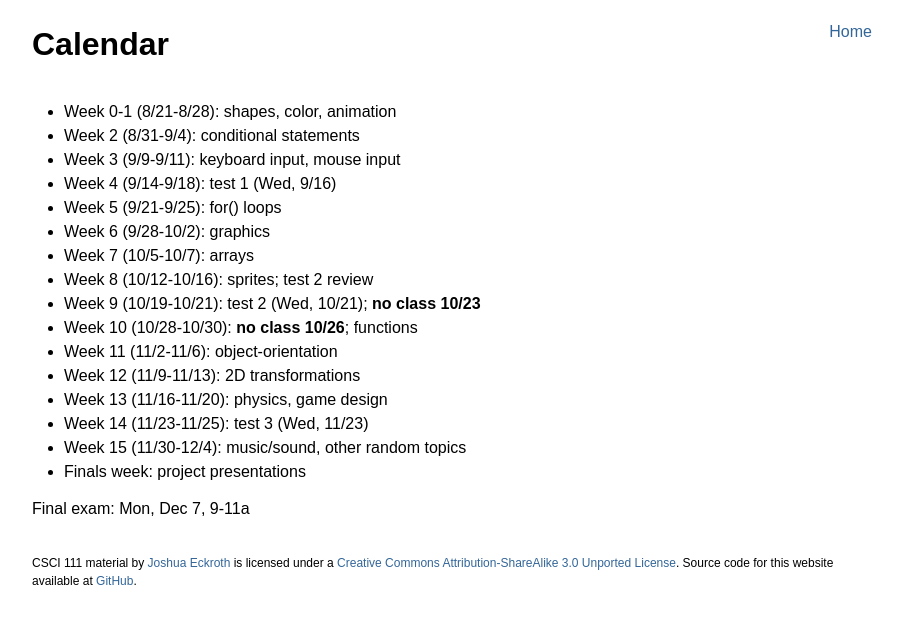
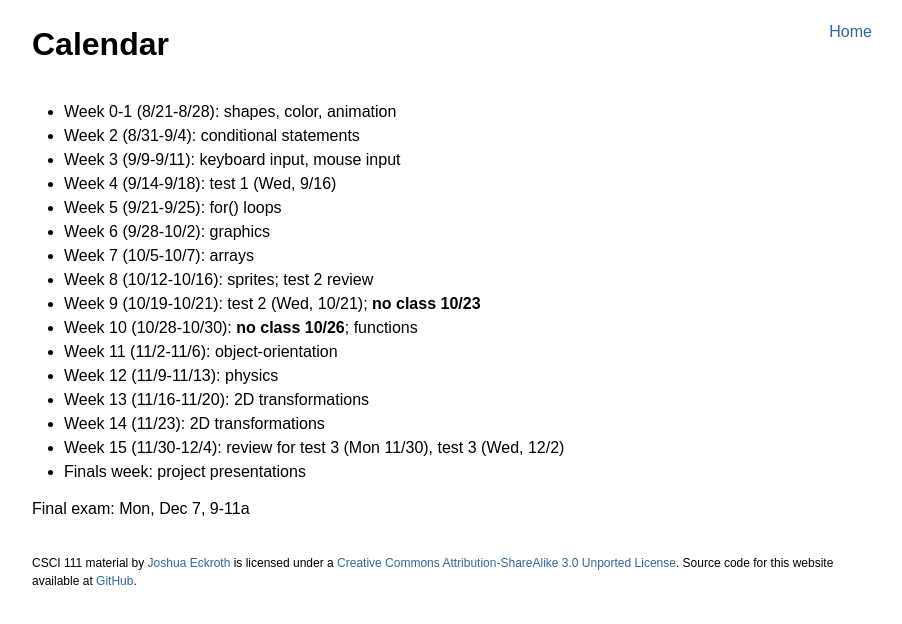
Before and after one commit to joshuaeckroth/csci111-website, a Jekyll site: the page built from guides/_posts/2015-08-19-calendar.markdown, in a window 1280 px wide. Shown: the top 624 px of the page, without its empty margins (183-1085 px from the left). Built offline with Jekyll 4.4.1, drawn with Linux system fonts in a browser that asks for light colours; Markdown is read by kramdown in place of the engine named in the settings.

Commit message:
Updated calendar

```diff
--- a/guides/_posts/2015-08-19-calendar.markdown
+++ b/guides/_posts/2015-08-19-calendar.markdown
@@ -16,10 +16,10 @@ title: Calendar
 - Week 9 (10/19-10/21): test 2 (Wed, 10/21); **no class 10/23**
 - Week 10 (10/28-10/30): **no class 10/26**; functions
 - Week 11 (11/2-11/6): object-orientation
-- Week 12 (11/9-11/13): 2D transformations
-- Week 13 (11/16-11/20): physics, game design
-- Week 14 (11/23-11/25): test 3 (Wed, 11/23)
-- Week 15 (11/30-12/4): music/sound, other random topics
+- Week 12 (11/9-11/13): physics
+- Week 13 (11/16-11/20): 2D transformations
+- Week 14 (11/23): 2D transformations
+- Week 15 (11/30-12/4): review for test 3 (Mon 11/30), test 3 (Wed, 12/2)
 - Finals week: project presentations
 
 Final exam: Mon, Dec 7, 9-11a
```
